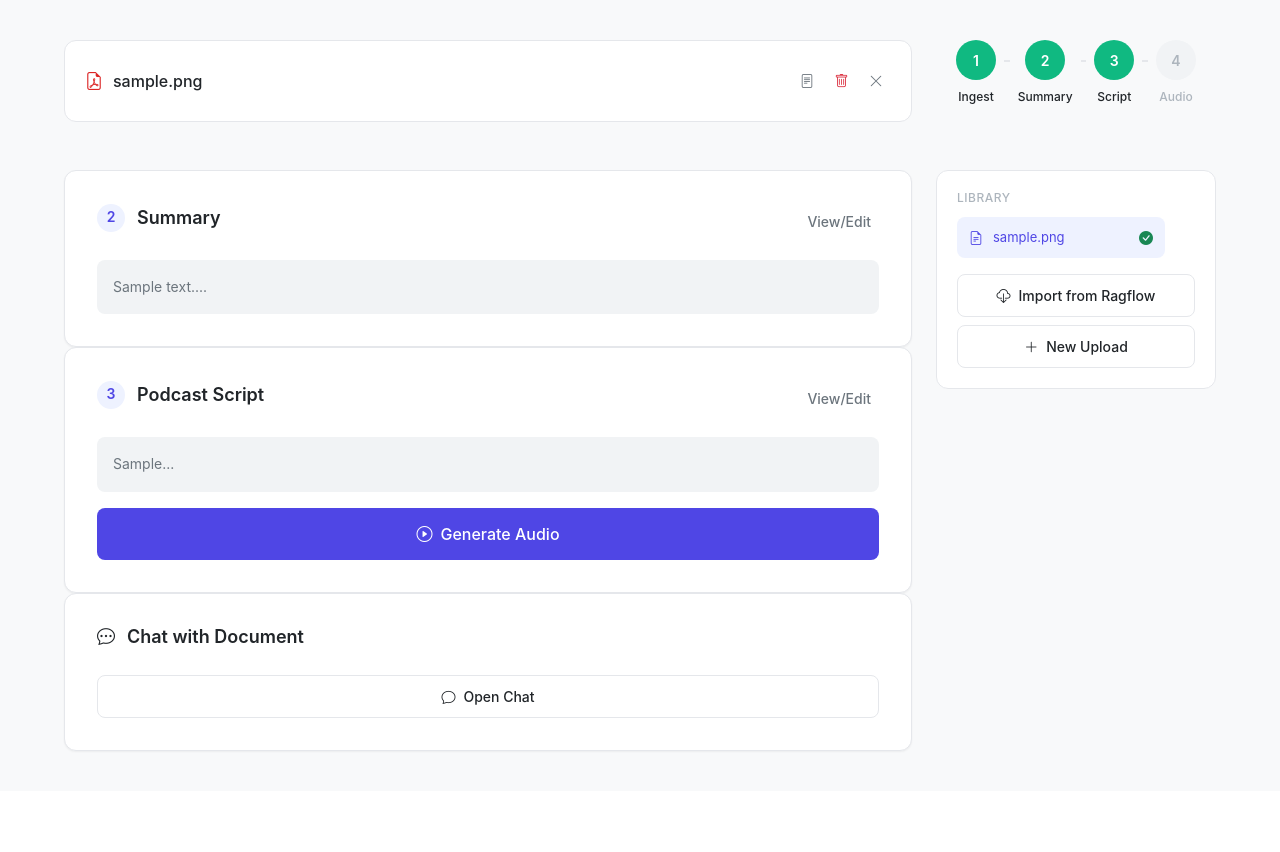
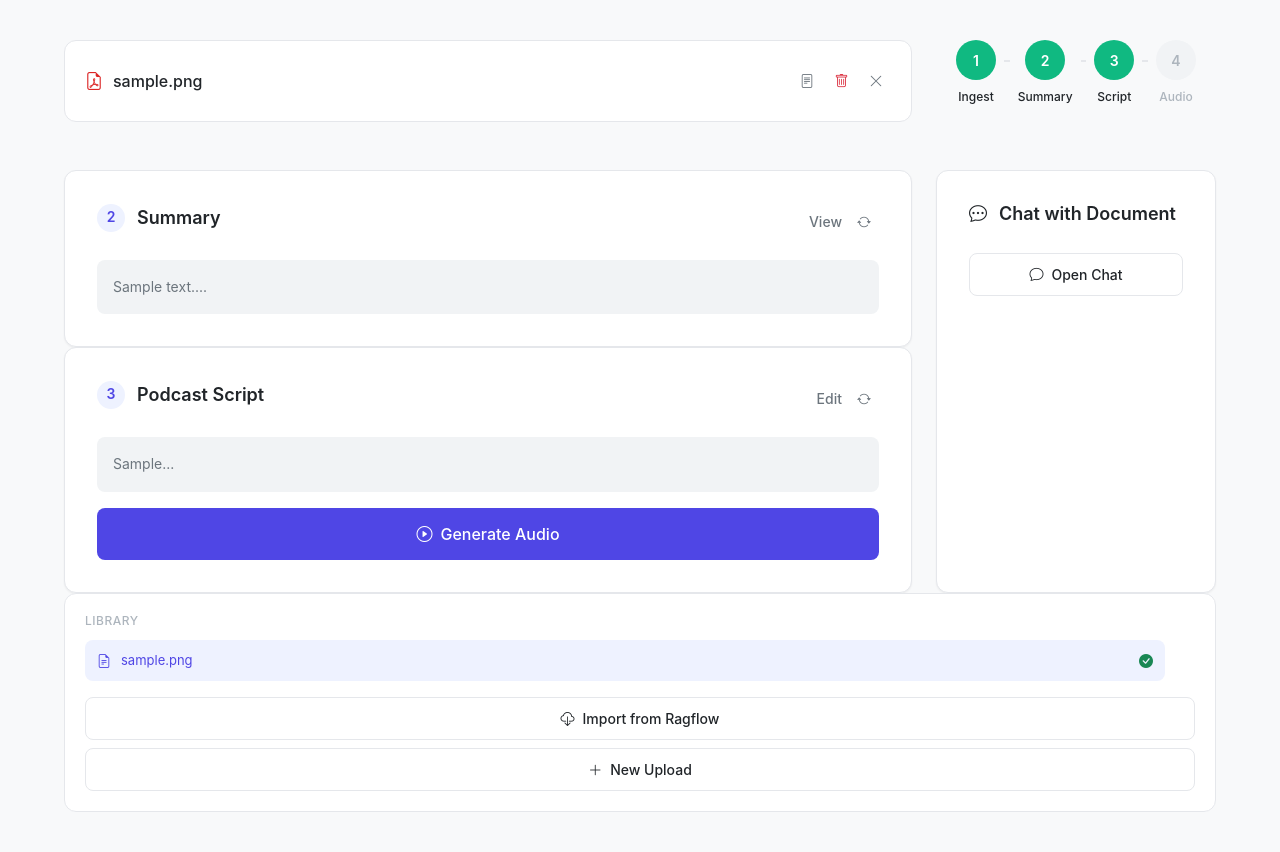
Before and after one commit to dranoto/audiopaper, a Flask app: page /?file=1 in a window 1280 px wide. Shown: the part 60-912 px from the top of the page. Before the commit the page ends 812 px from the top, so only its background shows below. Run offline with Flask 3, Linux system fonts and the light colour scheme; tables that the repository leaves empty hold one stand-in row (values such as "Sample post"); some libraries are stand-ins or nearby versions.

Commit message:
Add regenerate buttons for each section

```diff
--- a/templates/index.html
+++ b/templates/index.html
@@ -184,7 +184,12 @@
                     <div class="workflow-step">
                         <div class="step-header">
                             <h3><span class="step-num">2</span> Summary</h3>
-                            <button class="btn btn-sm btn-ghost" onclick="showSummary()">View/Edit</button>
+                            <div class="btn-group">
+                                <button class="btn btn-sm btn-ghost" onclick="showSummary()">View</button>
+                                <button class="btn btn-sm btn-ghost" onclick="regenerateSummary()" title="Regenerate">
+                                    <i class="bi bi-arrow-repeat"></i>
+                                </button>
+                            </div>
                         </div>
                         <div class="step-content">
                             <div class="summary-preview">
@@ -198,10 +203,14 @@
                         <div class="step-header">
                             <h3><span class="step-num">3</span> Podcast Script</h3>
                             {% if current_file.transcript %}
-                            <button class="btn btn-sm btn-ghost" onclick="showTranscript()">View/Edit</button>
+                            <div class="btn-group">
+                                <button class="btn btn-sm btn-ghost" onclick="showTranscript()">Edit</button>
+                                <button class="btn btn-sm btn-ghost" onclick="regenerateTranscript()" title="Regenerate">
+                                    <i class="bi bi-arrow-repeat"></i>
+                                </button>
+                            </div>
                             {% endif %}
                         </div>
-                        <div class="step-content">
                             {% if current_file.transcript %}
                             <div class="transcript-preview">
                                 {{ current_file.transcript[:300] }}...
@@ -231,7 +240,12 @@
                     <div class="workflow-step completed">
                         <div class="step-header">
                             <h3><span class="step-num">4</span> Audio Ready</h3>
-                            <button class="btn btn-sm btn-ghost" onclick="showTranscript()">Edit Script</button>
+                            <div class="btn-group">
+                                <button class="btn btn-sm btn-ghost" onclick="showTranscript()">Edit Script</button>
+                                <button class="btn btn-sm btn-ghost" onclick="generatePodcast()" title="Regenerate">
+                                    <i class="bi bi-arrow-repeat"></i>
+                                </button>
+                            </div>
                         </div>
                         <div class="step-content">
                             <div class="audio-player">
@@ -446,6 +460,22 @@
                 .then(data => pollTask(data.task_id, 'transcript'));
         }
 
+        function regenerateSummary() {
+            if (!confirm('Regenerate summary?')) return;
+            showLoading('Regenerating summary...');
+            fetch('/summarize_file/{{ current_file.id }}', { method: 'POST' })
+                .then(r => r.json())
+                .then(data => pollTask(data.task_id, 'summary'));
+        }
+
+        function regenerateTranscript() {
+            if (!confirm('Regenerate podcast script?')) return;
+            showLoading('Regenerating script...');
+            fetch('/generate_transcript/{{ current_file.id }}', { method: 'POST' })
+                .then(r => r.json())
+                .then(data => pollTask(data.task_id, 'transcript'));
+        }
+
         function deleteFile(fileId) {
             if (!confirm('Delete this paper? This will remove the summary, transcript, and any generated audio.')) return;
 
```
